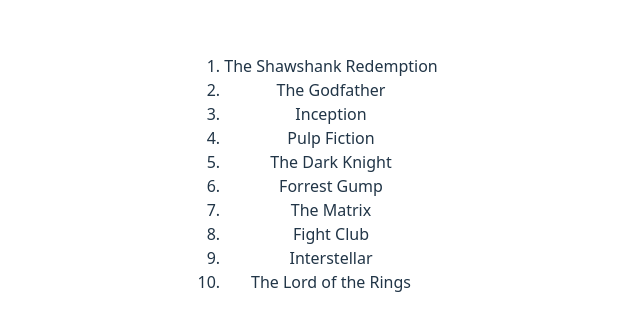
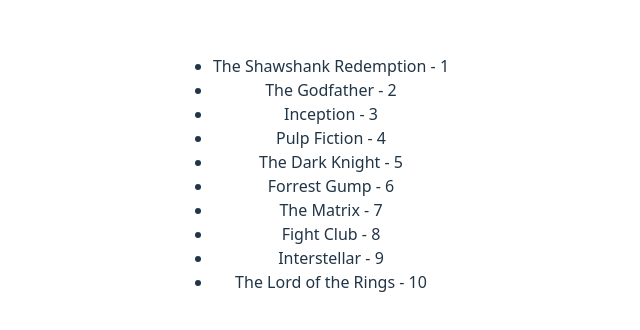
Before and after one commit to danielrs89/my-proyect, a React (Vite) app: page / in a window 1280 px wide. Shown: the part 226-556 px from the top of the page, without its empty margins (329-969 px from the left). Built offline with nearby package versions, Linux system fonts and the light colour scheme.

Commit message:
index en listas

```diff
--- a/src/App.jsx
+++ b/src/App.jsx
@@ -13,14 +13,17 @@
   "The Lord of the Rings"
 ];
 
-const HTMLmovies = movies.map(movie => { return (<li key={movie}>{movie}</li>) })
+const HTMLmovies = movies.map((movie, index) => {
+  return (
+  <li key={movie}>{movie} - {index+1}</li>
+)})
 
 function App() {
   return (
     <>
-      <ol>
+      <ul>
         {HTMLmovies}
-      </ol>
+      </ul>
     </>
   )
 }
```
